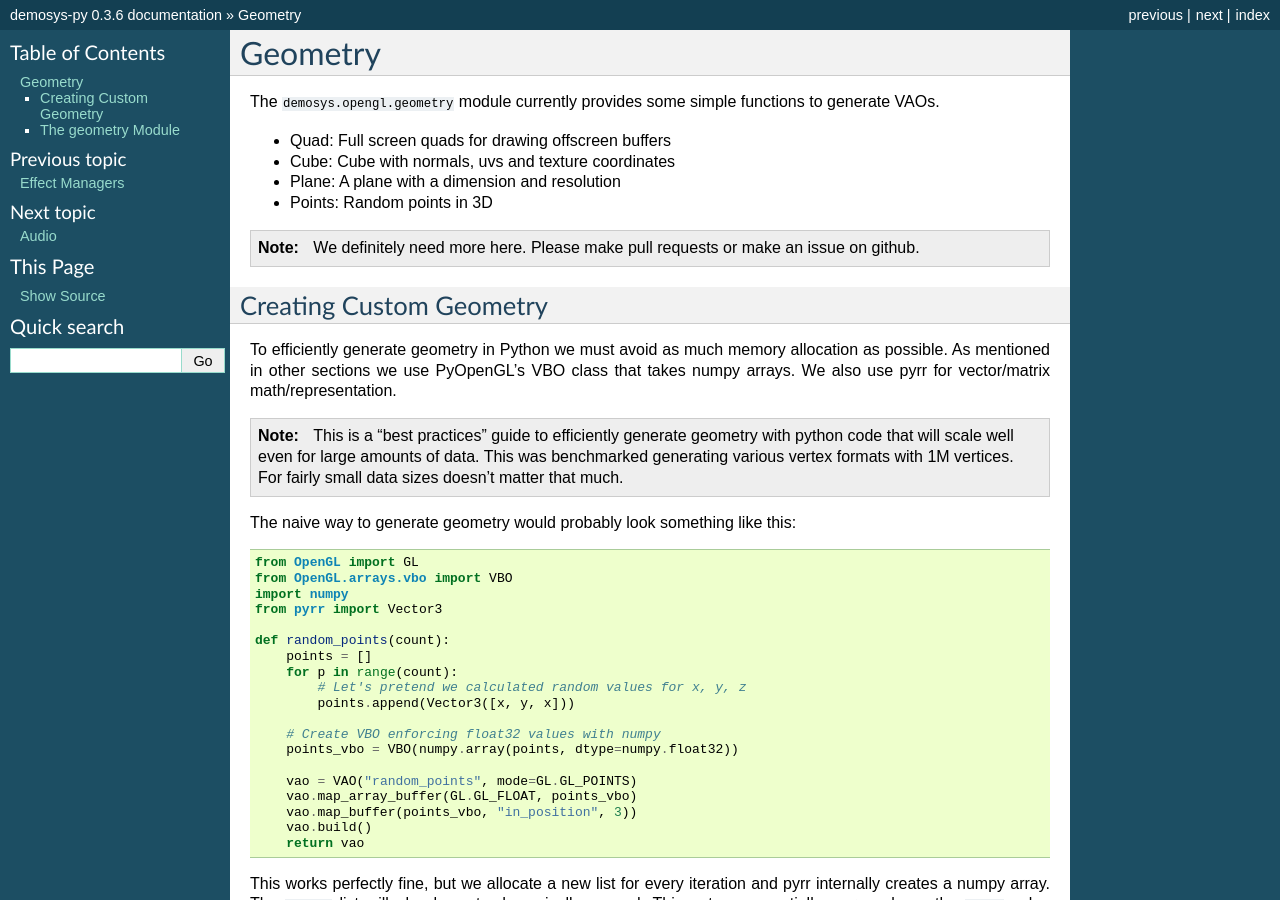
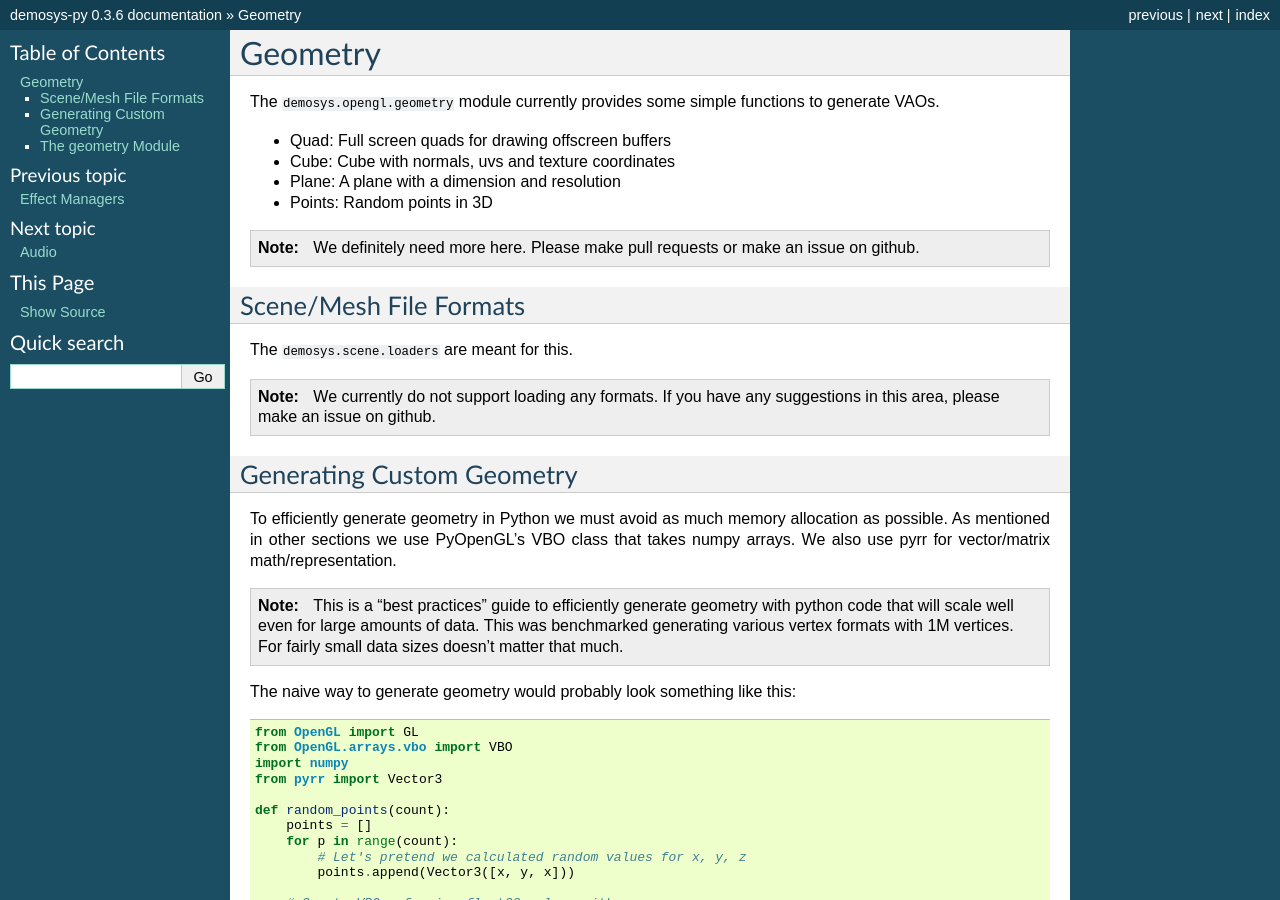
Before and after one commit to Contraz/demosys-py, a Sphinx documentation site: the page built from docs/source/geometry.rst, in a window 1280 px wide and 900 px high. Built offline with Sphinx 7.4.7, drawn with Linux system fonts in a browser that asks for light colours.

Commit message:
Docs: geometry

```diff
--- a/docs/source/geometry.rst
+++ b/docs/source/geometry.rst
@@ -11,8 +11,17 @@
 
 .. Note:: We definitely need more here. Please make pull requests or make an issue on github.
 
-Creating Custom Geometry
-^^^^^^^^^^^^^^^^^^^^^^^^
+Scene/Mesh File Formats
+^^^^^^^^^^^^^^^^^^^^^^^
+
+The ``demosys.scene.loaders`` are meant for this.
+
+.. Note:: We currently do not support loading any formats.
+   If you have any suggestions in this area, please make an
+   issue on github.
+
+Generating Custom Geometry
+^^^^^^^^^^^^^^^^^^^^^^^^^^
 
 To efficiently generate geometry in Python we must avoid as much memory allocation as possible.
 As mentioned in other sections we use PyOpenGL's VBO class that takes numpy arrays.
```
